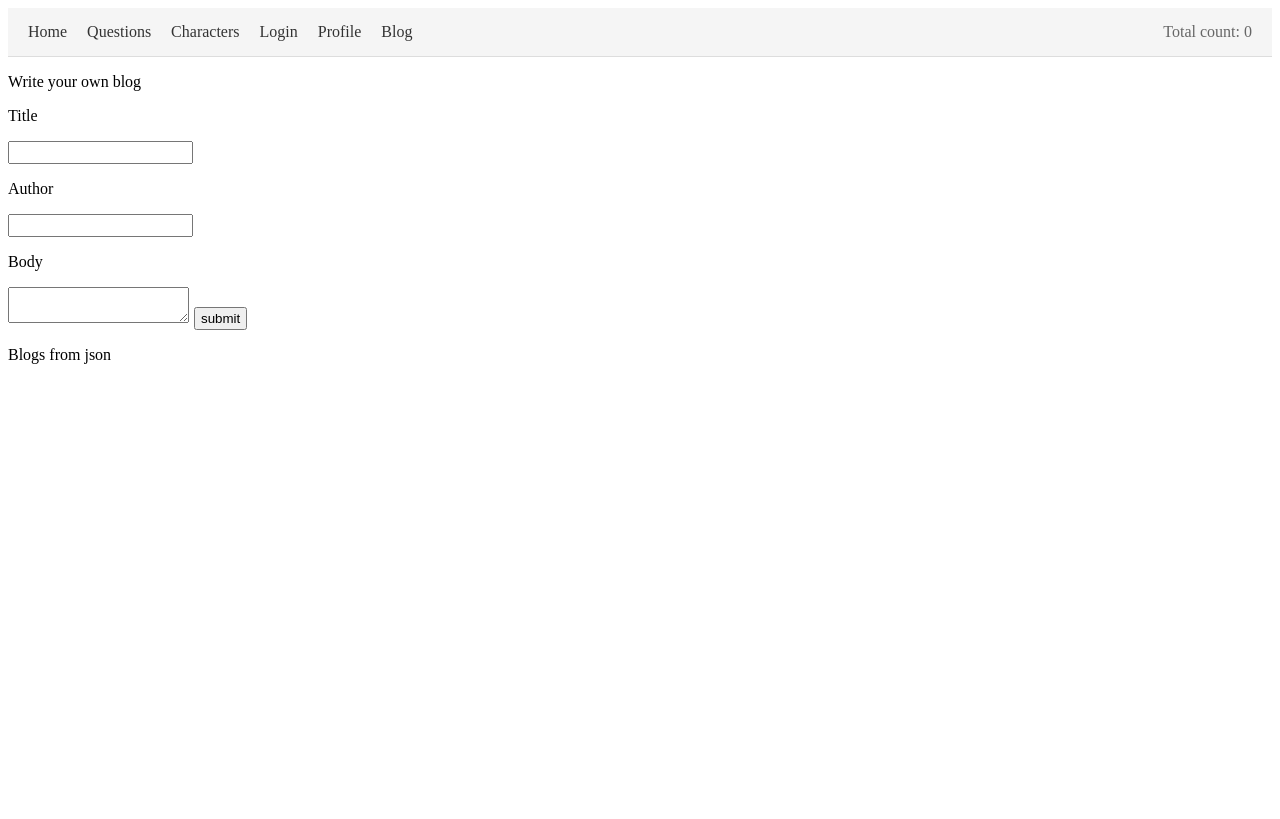
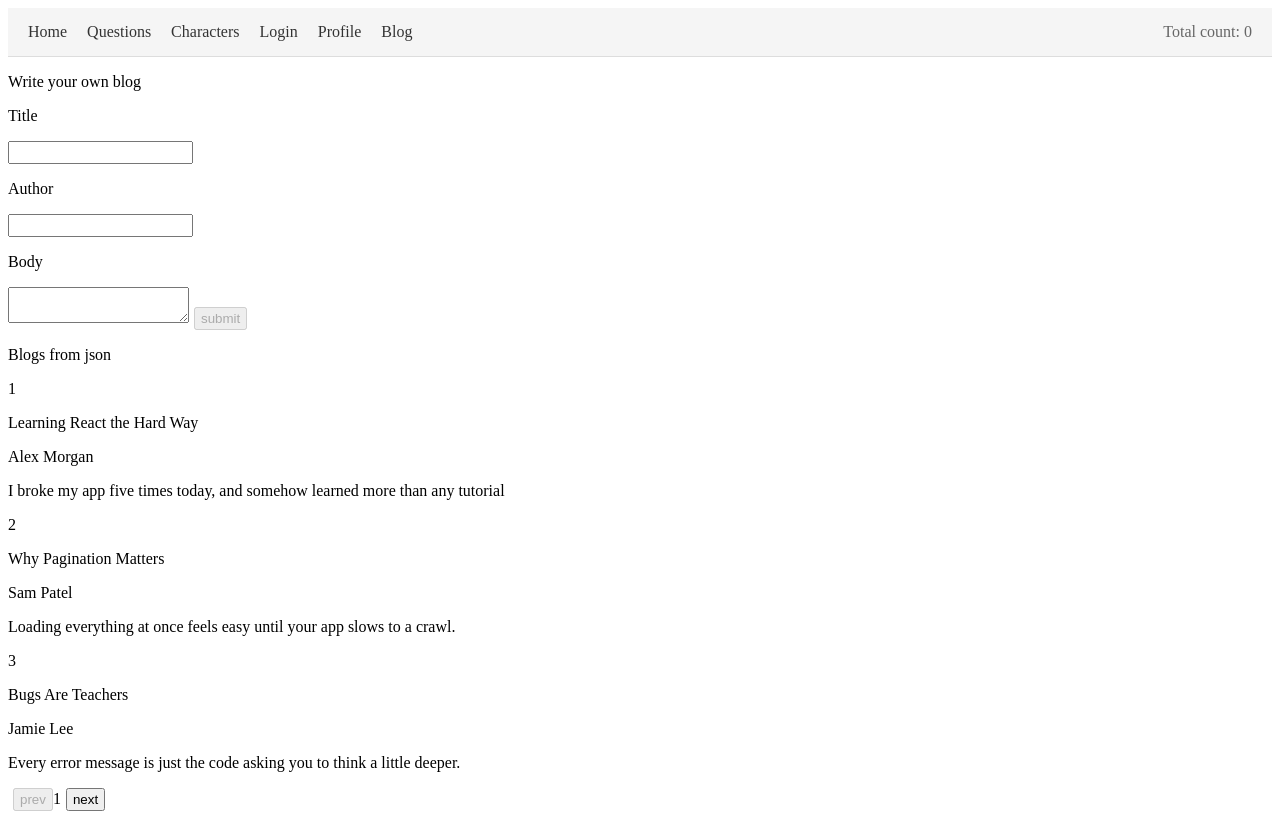
Before and after one commit to piyush-gif/React, a React (Vite) app in the folder react/: page /blog in a window 1280 px wide. Built offline with nearby package versions, Linux system fonts and the light colour scheme; data requests are answered from the project's data file.

Commit message:
pagination

```diff
--- a/react/src/Blog.jsx
+++ b/react/src/Blog.jsx
@@ -4,7 +4,19 @@ const Blog = () => {
   const [title, setTitle] = useState("");
   const [author, setAuthor] = useState("");
   const [body, setBody] = useState("");
-  const [blogData, setBlogData] = useState("");
+  const [blogData, setBlogData] = useState([]);
+  const [page, setPage] = useState(1);
+  const itemPerPage = 3;
+  const totalPages = Math.ceil(blogData.length / itemPerPage);
+  const startPage = (page - 1) * itemPerPage;
+  const endPage = startPage + itemPerPage;
+  const pagination = blogData.slice(startPage, endPage);
+
+  const fetched = async () => {
+    const response = await fetch("http://localhost:3000/data", {});
+    const data = await response.json();
+    setBlogData(data);
+  };
 
   const handleSubmit = async () => {
     const response = await fetch("http://localhost:3000/data", {
@@ -13,14 +25,14 @@ const Blog = () => {
       body: JSON.stringify({ title, author, body }),
     });
     if (!response.ok) throw Error("Server error");
+    await fetched();
+    setPage(1);
+    setTitle("");
+    setAuthor("");
+    setBody("");
   };
 
   useEffect(() => {
-    const fetched = async () => {
-      const response = await fetch("http://localhost:3000/data", {});
-      const data = await response.json();
-      setBlogData(data);
-    };
     fetched();
   }, []);
   return (
@@ -35,23 +47,38 @@ const Blog = () => {
         <textarea
           value={body}
           onChange={(e) => setBody(e.target.value)}
-          onKeyDown={(e) => e.key === "Enter" && handleSubmit()}
         ></textarea>
-        <button onClick={handleSubmit}>submit</button>
+        <button onClick={handleSubmit} disabled={!title || !author || !body}>
+          submit
+        </button>
       </div>
 
       <div>
         <p>Blogs from json</p>
         {blogData &&
-          blogData.map((blogs) => {
+          pagination.map((blogs) => {
             return (
-              <div>
+              <div key={blogs.id}>
+                <p>{blogs.id}</p>
                 <p>{blogs.title}</p>
                 <p> {blogs.author}</p>
                 <p>{blogs.body}</p>
               </div>
             );
           })}
+        <button
+          onClick={() => setPage((prev) => prev - 1)}
+          disabled={page === 1}
+        >
+          prev
+        </button>
+        {page}
+        <button
+          onClick={() => setPage((prev) => prev + 1)}
+          disabled={page >= totalPages}
+        >
+          next
+        </button>
       </div>
     </div>
   );
--- a/react/src/SimpleApi.jsx
+++ b/react/src/SimpleApi.jsx
@@ -6,10 +6,11 @@ const SimpleApi = () => {
   const [charInfo, setCharInfo] = useState(null);
   const [search, setSearch] = useState("");
   const [currentPage, setCurrentPage] = useState(1);
+  const [statusFilter, setStatusFilter] = useState("all");
+
   const itemsPerPage = 3;
   const startPage = (currentPage - 1) * itemsPerPage;
   const endPage = startPage + itemsPerPage;
-  const [statusFilter, setStatusFilter] = useState("all");
   const filteredCharacters =
     statusFilter === "all"
       ? characters
--- a/react/src/data/db.json
+++ b/react/src/data/db.json
@@ -1,5 +1,34 @@
 {
   "data": [
-
+    {
+      "title": "Learning React the Hard Way",
+      "author": "Alex Morgan",
+      "body": "I broke my app five times today, and somehow learned more than any tutorial",
+      "id": 1
+    },
+    {
+      "title": "Why Pagination Matters",
+      "author": "Sam Patel",
+      "body": "Loading everything at once feels easy until your app slows to a crawl.",
+      "id": 2
+    },
+    {
+      "title": "Bugs Are Teachers",
+      "author": "Jamie Lee",
+      "body": "Every error message is just the code asking you to think a little deeper.",
+      "id": 3
+    },
+    {
+      "title": "Fetch, Fail, Fix",
+      "author": "Taylor Nguyen",
+      "body": "Most of frontend work is waiting for APIs and fixing what comes back wrong.",
+      "id": 4
+    },
+    {
+      "title": "Small Wins in JavaScript",
+      "author": "Chris Walker",
+      "body": "When the UI finally updates correctly, it feels better than it should.",
+      "id": 5
+    }
   ]
 }
```
